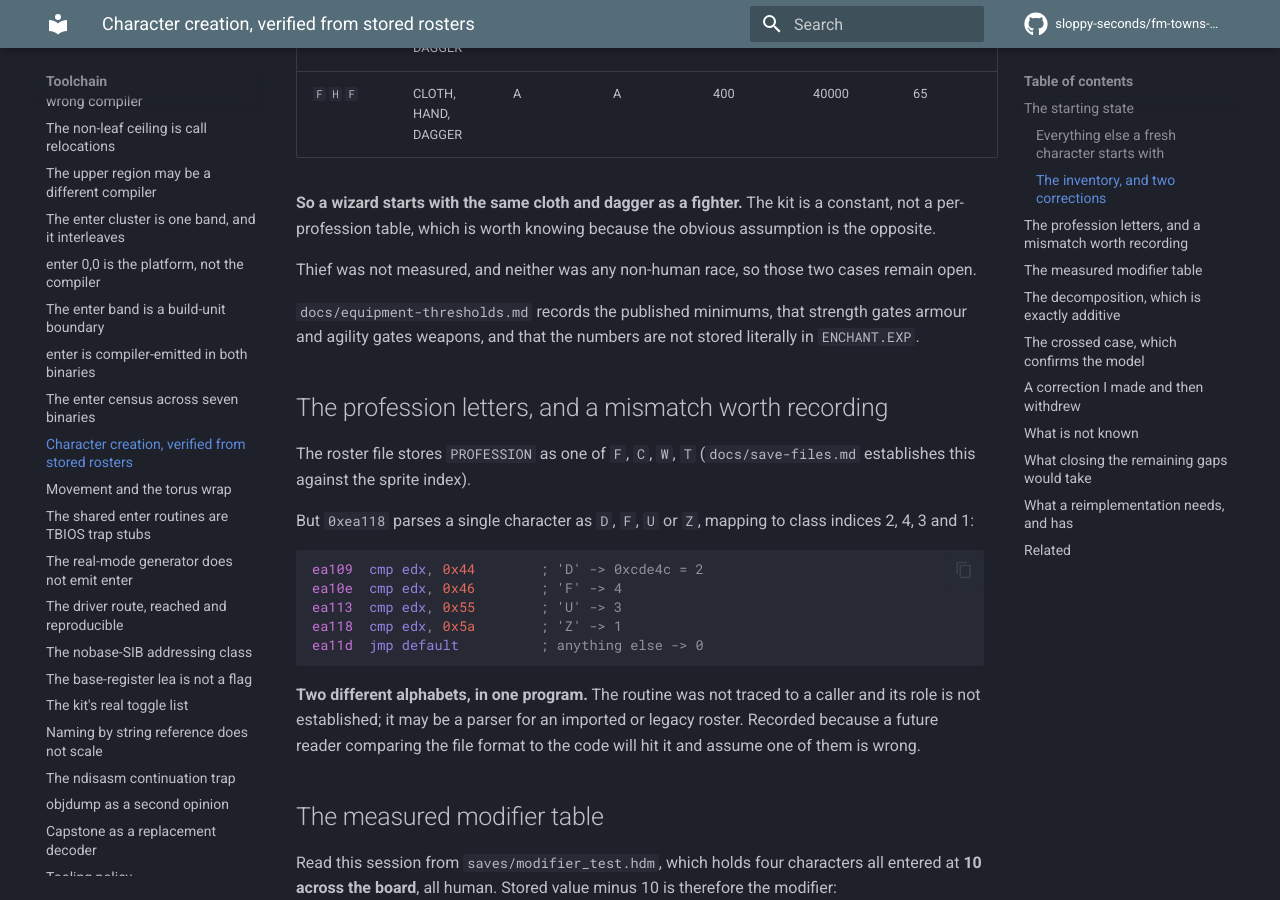
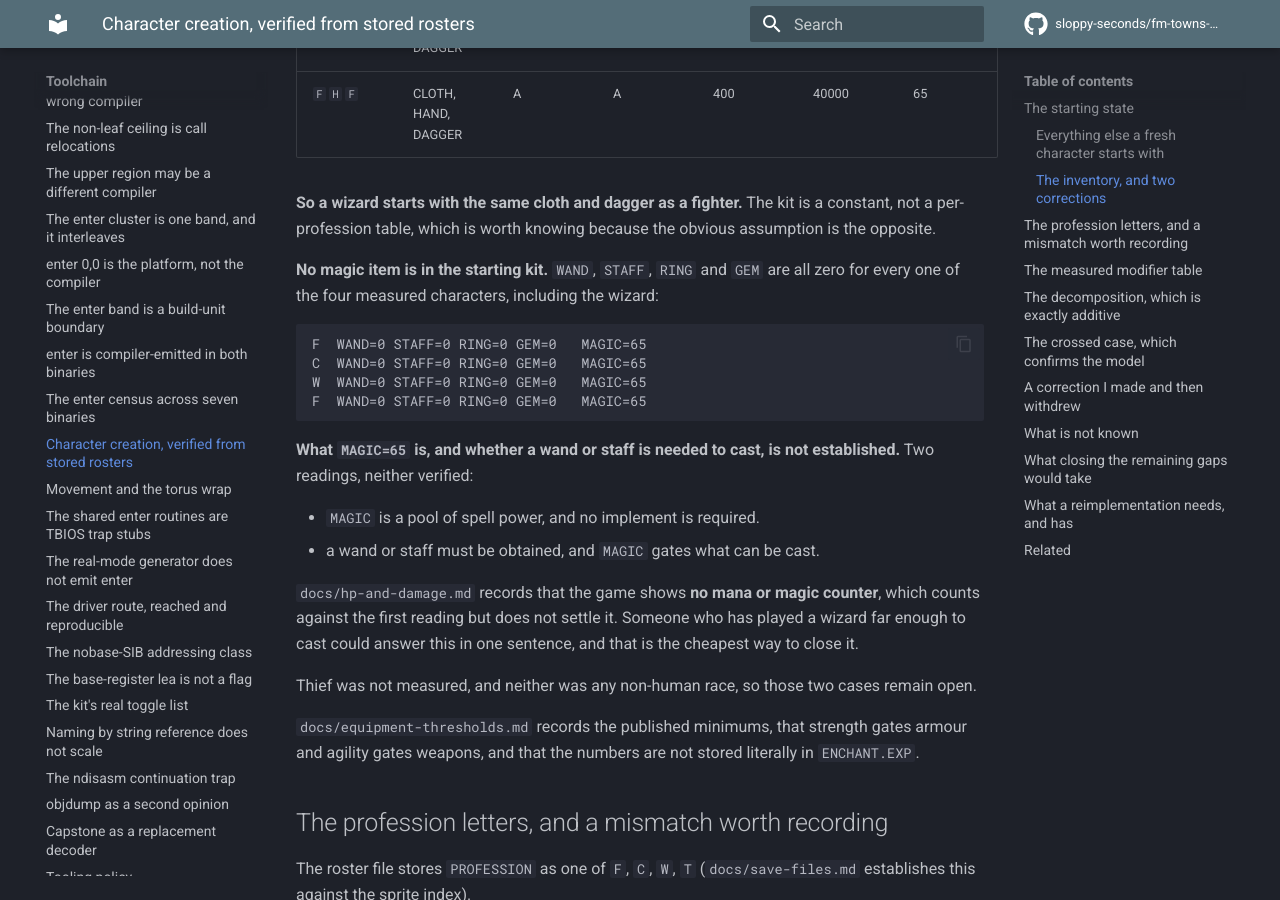
Before and after one commit to sloppy-seconds/fm-towns-ultima, an MkDocs documentation site: the page built from docs/character-creation.md, in a window 1280 px wide and 900 px high, scrolled down 2564 px. Built offline with MkDocs 1.6.1 and Material for MkDocs 9.7.7, drawn with Linux system fonts in a browser that asks for light colours; comment, search, counter and statistics services are not loaded.

Commit message:
No wand or staff in the starting kit, for any profession
Measured across the four slots: WAND, STAFF, RING and GEM are all zero
for fighter, cleric and wizard alike. A wizard starts with cloth and a
dagger and nothing magical, at MAGIC=65.

What MAGIC=65 means, and whether an implement is required to cast, is not
established. Two readings recorded and neither endorsed. hp-and-damage.md
notes the game shows no mana counter, which counts against the
spell-point reading without settling it.

Also measured incidentally: FOOD on the equipped character reads 39850
against a start of 40000, a drop of 150, which is ten turns at 15 per
turn and is consistent with the documented rate.

````diff
--- a/docs/character-creation.md
+++ b/docs/character-creation.md
@@ -77,6 +77,26 @@ fighter. Every one carries the same items and the same money:
 
 **So a wizard starts with the same cloth and dagger as a fighter.** The kit is a constant, not a
 per-profession table, which is worth knowing because the obvious assumption is the opposite.
+
+**No magic item is in the starting kit.** `WAND`, `STAFF`, `RING` and `GEM` are all zero for every
+one of the four measured characters, including the wizard:
+
+```
+F  WAND=0 STAFF=0 RING=0 GEM=0   MAGIC=65
+C  WAND=0 STAFF=0 RING=0 GEM=0   MAGIC=65
+W  WAND=0 STAFF=0 RING=0 GEM=0   MAGIC=65
+F  WAND=0 STAFF=0 RING=0 GEM=0   MAGIC=65
+```
+
+**What `MAGIC=65` is, and whether a wand or staff is needed to cast, is not established.** Two
+readings, neither verified:
+
+- `MAGIC` is a pool of spell power, and no implement is required.
+- a wand or staff must be obtained, and `MAGIC` gates what can be cast.
+
+`docs/hp-and-damage.md` records that the game shows **no mana or magic counter**, which counts
+against the first reading but does not settle it. Someone who has played a wizard far enough to
+cast could answer this in one sentence, and that is the cheapest way to close it.
 
 Thief was not measured, and neither was any non-human race, so those two cases remain open.
 
````
